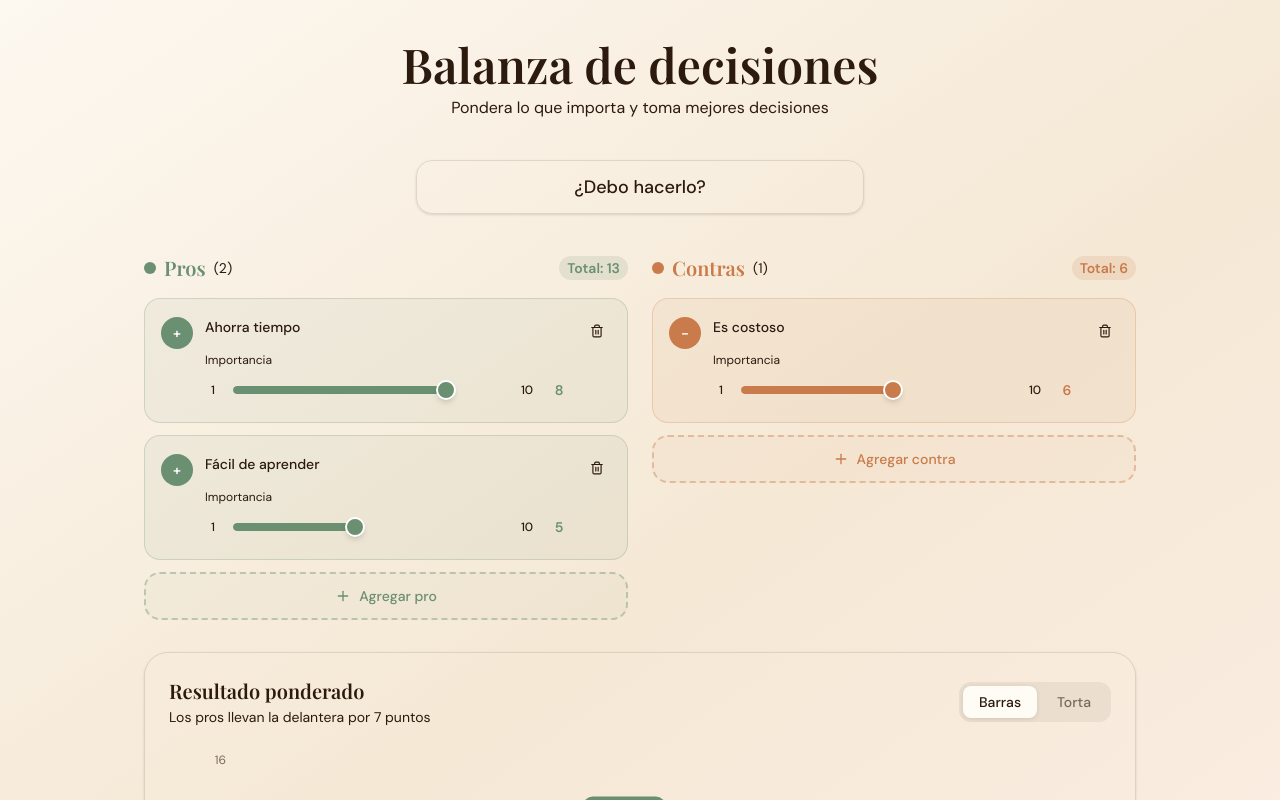
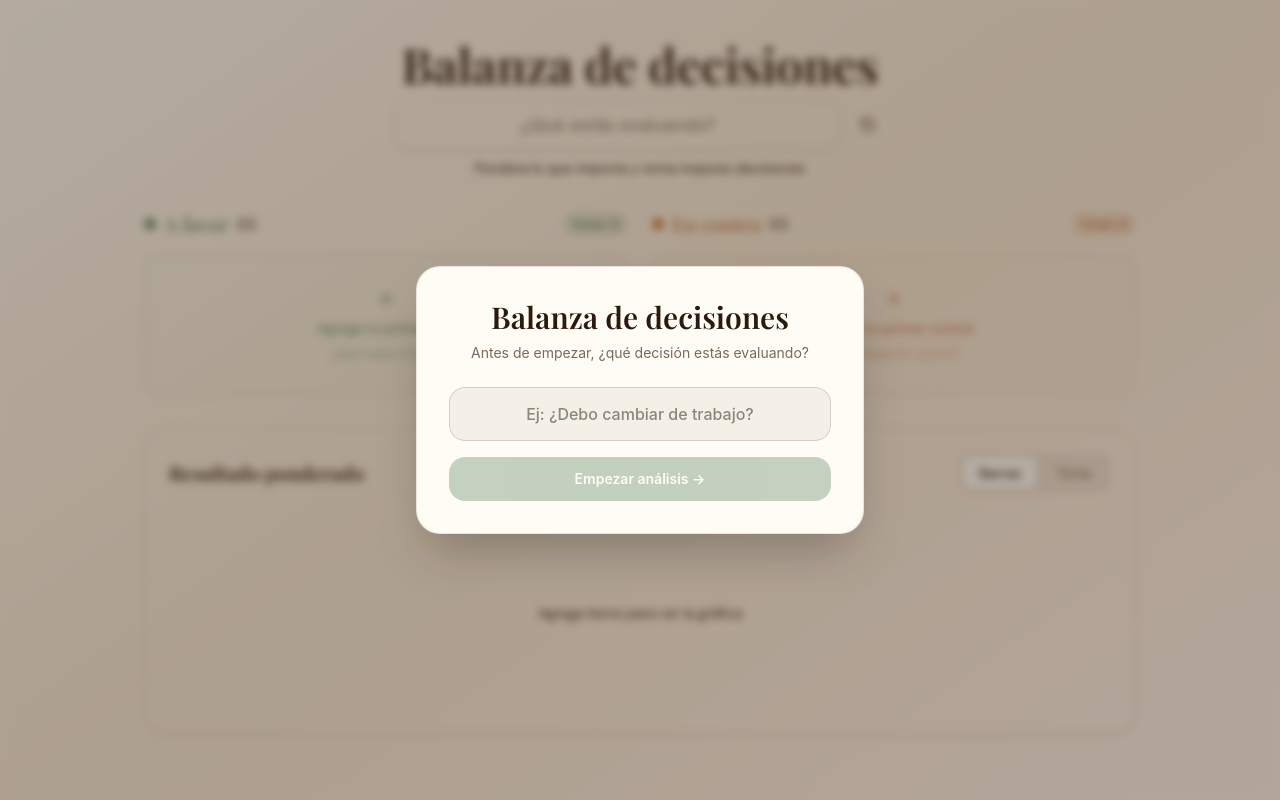
Before and after one commit to Berny890/Pro-Cons, a React (Vite) app: page / in a window 1280 px wide. Shown: the top 800 px of the page. Built offline with nearby package versions, Linux system fonts and the light colour scheme.

Commit message:
UX: welcome modal, localStorage, dynamic headers, empty state

```diff
--- a/src/app/App.tsx
+++ b/src/app/App.tsx
@@ -1,4 +1,4 @@
-import { useState, useId } from "react";
+import { useState, useEffect } from "react";
 import {
   BarChart,
   Bar,
@@ -11,7 +11,7 @@ import {
   ResponsiveContainer,
   Legend,
 } from "recharts";
-import { Plus, Trash2, ChevronUp, ChevronDown } from "lucide-react";
+import { Plus, Trash2, RotateCcw, X } from "lucide-react";
 
 type ItemType = "pro" | "contra";
 
@@ -26,10 +26,83 @@ type ChartType = "bar" | "pie";
 
 const PRO_COLOR = "#6b8f71";
 const CONTRA_COLOR = "#c97b4b";
+const STORAGE_KEY = "balanza-decisiones";
 
 function uid() {
   return Math.random().toString(36).slice(2, 9);
 }
+
+function loadFromStorage(): { items: Item[]; topic: string } | null {
+  try {
+    const raw = localStorage.getItem(STORAGE_KEY);
+    return raw ? JSON.parse(raw) : null;
+  } catch {
+    return null;
+  }
+}
+
+function saveToStorage(items: Item[], topic: string) {
+  localStorage.setItem(STORAGE_KEY, JSON.stringify({ items, topic }));
+}
+
+// ── Welcome Modal ─────────────────────────────────────────────────────────────
+
+function WelcomeModal({ onConfirm }: { onConfirm: (topic: string) => void }) {
+  const [value, setValue] = useState("");
+
+  const handleSubmit = (e: React.FormEvent) => {
+    e.preventDefault();
+    if (value.trim()) onConfirm(value.trim());
+  };
+
+  return (
+    <div className="fixed inset-0 z-50 flex items-center justify-center p-4"
+      style={{ backgroundColor: "rgba(44,26,14,0.35)", backdropFilter: "blur(4px)" }}>
+      <div
+        className="w-full max-w-md rounded-3xl p-8 shadow-2xl"
+        style={{ backgroundColor: "#fffcf5", border: "1px solid rgba(44,26,14,0.1)" }}
+      >
+        <div className="text-center mb-6">
+          <h2
+            className="text-3xl font-semibold mb-2"
+            style={{ fontFamily: "'Playfair Display', serif", color: "#2c1a0e" }}
+          >
+            Balanza de decisiones
+          </h2>
+          <p className="text-sm" style={{ color: "#7a6a5a" }}>
+            Antes de empezar, ¿qué decisión estás evaluando?
+          </p>
+        </div>
+
+        <form onSubmit={handleSubmit} className="space-y-4">
+          <input
+            autoFocus
+            type="text"
+            value={value}
+            onChange={(e) => setValue(e.target.value)}
+            placeholder="Ej: ¿Debo cambiar de trabajo?"
+            className="w-full text-center text-base font-medium rounded-2xl px-5 py-3.5 focus:outline-none transition-all"
+            style={{
+              backgroundColor: "rgba(44,26,14,0.05)",
+              border: "1.5px solid rgba(44,26,14,0.15)",
+              color: "#2c1a0e",
+            }}
+          />
+          <button
+            type="submit"
+            disabled={!value.trim()}
+            className="w-full py-3 rounded-2xl text-white font-semibold text-sm transition-all duration-200 disabled:opacity-40 hover:opacity-90 active:scale-95"
+            style={{ backgroundColor: "#6b8f71" }}
+          >
+            Empezar análisis →
+          </button>
+        </form>
+      </div>
+    </div>
+  );
+}
+
+// ── Weight Slider ─────────────────────────────────────────────────────────────
 
 function WeightSlider({
   value,
@@ -46,7 +119,7 @@ function WeightSlider({
   return (
     <div className="flex items-center gap-3 w-full">
       <span className="text-xs font-medium text-muted-foreground w-4 text-center shrink-0">1</span>
-      <div className="relative flex-1 h-8 flex items-center group cursor-pointer">
+      <div className="relative flex-1 h-8 flex items-center cursor-pointer">
         <div className="w-full h-2 rounded-full bg-muted relative overflow-hidden">
           <div
             className="absolute inset-y-0 left-0 rounded-full transition-all duration-100"
@@ -64,22 +137,18 @@ function WeightSlider({
         />
         <div
           className="absolute w-5 h-5 rounded-full shadow-md border-2 border-white transition-all duration-100 pointer-events-none"
-          style={{
-            left: `calc(${pct}% - 10px)`,
-            backgroundColor: color,
-          }}
+          style={{ left: `calc(${pct}% - 10px)`, backgroundColor: color }}
         />
       </div>
       <span className="text-xs font-medium text-muted-foreground w-4 text-center shrink-0">10</span>
-      <span
-        className="text-sm font-semibold w-6 text-center shrink-0"
-        style={{ color }}
-      >
+      <span className="text-sm font-semibold w-6 text-center shrink-0" style={{ color }}>
         {value}
       </span>
     </div>
   );
 }
+
+// ── Item Card ─────────────────────────────────────────────────────────────────
 
 function ItemCard({
   item,
@@ -101,7 +170,6 @@ function ItemCard({
       }}
     >
       <div className="flex items-start gap-3">
-        {/* Type toggle */}
         <button
           onClick={() => onUpdate({ type: isPro ? "contra" : "pro" })}
           className="shrink-0 mt-0.5 w-8 h-8 rounded-full flex items-center justify-center text-white text-sm font-bold transition-all duration-200 hover:scale-110 active:scale-95"
@@ -119,16 +187,9 @@ function ItemCard({
             placeholder="Describe este punto..."
             className="w-full bg-transparent text-foreground placeholder:text-muted-foreground text-sm font-medium focus:outline-none border-b border-transparent focus:border-border transition-colors pb-0.5"
           />
-
           <div className="mt-3">
-            <span className="text-xs text-muted-foreground mb-1.5 block">
-              Importancia
-            </span>
-            <WeightSlider
-              value={item.weight}
-              onChange={(w) => onUpdate({ weight: w })}
-              type={item.type}
-            />
+            <span className="text-xs text-muted-foreground mb-1.5 block">Importancia</span>
+            <WeightSlider value={item.weight} onChange={(w) => onUpdate({ weight: w })} type={item.type} />
           </div>
         </div>
 
@@ -143,6 +204,30 @@ function ItemCard({
   );
 }
 
+// ── Empty Column State ────────────────────────────────────────────────────────
+
+function EmptyColumn({ type, onAdd }: { type: ItemType; onAdd: () => void }) {
+  const isPro = type === "pro";
+  const color = isPro ? PRO_COLOR : CONTRA_COLOR;
+  return (
+    <button
+      onClick={onAdd}
+      className="w-full rounded-2xl py-8 flex flex-col items-center gap-2 border-2 border-dashed transition-all duration-200 hover:opacity-80 active:scale-95"
+      style={{ borderColor: `${color}40`, backgroundColor: `${color}05`, color }}
+    >
+      <Plus size={22} strokeWidth={1.5} />
+      <span className="text-sm font-medium">
+        {isPro ? "Agrega tu primer pro" : "Agrega tu primer contra"}
+      </span>
+      <span className="text-xs opacity-60">
+        {isPro ? "¿Qué habla a favor?" : "¿Qué habla en contra?"}
+      </span>
+    </button>
+  );
+}
+
+// ── Custom Tooltip ────────────────────────────────────────────────────────────
+
 const CustomTooltip = ({ active, payload }: any) => {
   if (active && payload?.length) {
     return (
@@ -155,58 +240,68 @@ const CustomTooltip = ({ active, payload }: any) => {
   return null;
 };
 
+// ── App ───────────────────────────────────────────────────────────────────────
+
 export default function App() {
-  const [items, setItems] = useState<Item[]>([
-    { id: uid(), label: "Ahorra tiempo", type: "pro", weight: 8 },
-    { id: uid(), label: "Es costoso", type: "contra", weight: 6 },
-    { id: uid(), label: "Fácil de aprender", type: "pro", weight: 5 },
-  ]);
+  const saved = loadFromStorage();
+
+  const [showModal, setShowModal] = useState(!saved);
+  const [topic, setTopic] = useState(saved?.topic ?? "");
+  const [items, setItems] = useState<Item[]>(
+    saved?.items ?? []
+  );
   const [chartType, setChartType] = useState<ChartType>("bar");
-  const [topic, setTopic] = useState("¿Debo hacerlo?");
+  const [showResetConfirm, setShowResetConfirm] = useState(false);
 
-  const addItem = (type: ItemType) => {
-    setItems((prev) => [
-      ...prev,
-      { id: uid(), label: "", type, weight: 5 },
-    ]);
+  useEffect(() => {
+    if (topic) saveToStorage(items, topic);
+  }, [items, topic]);
+
+  const handleStart = (t: string) => {
+    setTopic(t);
+    setShowModal(false);
   };
 
-  const updateItem = (id: string, changes: Partial<Item>) => {
-    setItems((prev) =>
-      prev.map((item) => (item.id === id ? { ...item, ...changes } : item))
-    );
+  const handleReset = () => {
+    localStorage.removeItem(STORAGE_KEY);
+    setItems([]);
+    setTopic("");
+    setShowModal(true);
+    setShowResetConfirm(false);
   };
 
-  const deleteItem = (id: string) => {
+  const addItem = (type: ItemType) =>
+    setItems((prev) => [...prev, { id: uid(), label: "", type, weight: 5 }]);
+
+  const updateItem = (id: string, changes: Partial<Item>) =>
+    setItems((prev) => prev.map((item) => (item.id === id ? { ...item, ...changes } : item)));
+
+  const deleteItem = (id: string) =>
     setItems((prev) => prev.filter((item) => item.id !== id));
-  };
 
-  const prosTotal = items
-    .filter((i) => i.type === "pro")
-    .reduce((sum, i) => sum + i.weight, 0);
-  const contraTotal = items
-    .filter((i) => i.type === "contra")
-    .reduce((sum, i) => sum + i.weight, 0);
+  const prosTotal = items.filter((i) => i.type === "pro").reduce((s, i) => s + i.weight, 0);
+  const contraTotal = items.filter((i) => i.type === "contra").reduce((s, i) => s + i.weight, 0);
   const total = prosTotal + contraTotal;
-
-  const barData = [{ name: "Resultado", pros: prosTotal, contras: contraTotal }];
-
-  const pieData = [
-    { name: "Pros", value: prosTotal },
-    { name: "Contras", value: contraTotal },
-  ];
 
   const proItems = items.filter((i) => i.type === "pro");
   const contraItems = items.filter((i) => i.type === "contra");
 
   const winner =
-    prosTotal > contraTotal
-      ? "pros"
-      : contraTotal > prosTotal
-      ? "contras"
-      : "empate";
+    prosTotal > contraTotal ? "pros" : contraTotal > prosTotal ? "contras" : "empate";
+
+  const barData = [{ name: "Resultado", pros: prosTotal, contras: contraTotal }];
+  const pieData = [
+    { name: "A favor", value: prosTotal },
+    { name: "En contra", value: contraTotal },
+  ];
+
+  // Short label for column headers derived from topic
+  const shortTopic = topic.length > 30 ? topic.slice(0, 30) + "…" : topic;
 
   return (
+    <>
+      {showModal && <WelcomeModal onConfirm={handleStart} />}
+
       <div
         className="min-h-screen w-full"
         style={{
@@ -216,30 +311,62 @@ export default function App() {
       >
         <div className="max-w-5xl mx-auto px-4 py-10 pb-20">
           {/* Header */}
-        <div className="text-center mb-10">
+          <div className="text-center mb-8">
             <h1
-            className="text-4xl md:text-5xl font-semibold text-foreground mb-2"
+              className="text-4xl md:text-5xl font-semibold text-foreground mb-3"
               style={{ fontFamily: "'Playfair Display', serif" }}
             >
               Balanza de decisiones
             </h1>
-          <p className="text-muted-foreground text-base">
+
+            {/* Topic editable inline */}
+            <div className="flex justify-center items-center gap-2 mb-2">
+              <input
+                type="text"
+                value={topic}
+                onChange={(e) => setTopic(e.target.value)}
+                className="text-center text-lg font-medium bg-card border border-border rounded-2xl px-5 py-2.5 text-foreground placeholder:text-muted-foreground focus:outline-none focus:ring-2 focus:ring-primary/30 transition-all shadow-sm max-w-md w-full"
+                placeholder="¿Qué estás evaluando?"
+              />
+              <button
+                onClick={() => setShowResetConfirm(true)}
+                className="w-9 h-9 rounded-full flex items-center justify-center text-muted-foreground hover:text-destructive hover:bg-destructive/10 transition-all duration-200 shrink-0"
+                title="Nueva decisión"
+              >
+                <RotateCcw size={16} />
+              </button>
+            </div>
+            <p className="text-muted-foreground text-sm">
               Pondera lo que importa y toma mejores decisiones
             </p>
           </div>
 
-        {/* Topic input */}
-        <div className="flex justify-center mb-10">
-          <div className="relative w-full max-w-md">
-            <input
-              type="text"
-              value={topic}
-              onChange={(e) => setTopic(e.target.value)}
-              className="w-full text-center text-lg font-medium bg-card border border-border rounded-2xl px-5 py-3 text-foreground placeholder:text-muted-foreground focus:outline-none focus:ring-2 focus:ring-primary/30 transition-all shadow-sm"
-              placeholder="¿Qué estás evaluando?"
-            />
+          {/* Reset confirm banner */}
+          {showResetConfirm && (
+            <div
+              className="flex items-center justify-between rounded-2xl px-5 py-3 mb-6 text-sm"
+              style={{ backgroundColor: "rgba(201,123,75,0.1)", border: "1px solid rgba(201,123,75,0.3)" }}
+            >
+              <span style={{ color: "#2c1a0e" }}>
+                ¿Seguro? Se borrará todo y comenzarás una nueva decisión.
+              </span>
+              <div className="flex gap-2 shrink-0 ml-4">
+                <button
+                  onClick={handleReset}
+                  className="px-3 py-1 rounded-lg text-white text-xs font-semibold transition-all hover:opacity-80"
+                  style={{ backgroundColor: CONTRA_COLOR }}
+                >
+                  Sí, nueva decisión
+                </button>
+                <button
+                  onClick={() => setShowResetConfirm(false)}
+                  className="w-6 h-6 rounded-full flex items-center justify-center text-muted-foreground hover:bg-muted transition-all"
+                >
+                  <X size={14} />
+                </button>
               </div>
             </div>
+          )}
 
           {/* Main grid */}
           <div className="grid grid-cols-1 lg:grid-cols-2 gap-6 mb-8">
@@ -247,28 +374,32 @@ export default function App() {
             <div className="flex flex-col gap-3">
               <div className="flex items-center justify-between mb-1">
                 <div className="flex items-center gap-2">
-                <div
-                  className="w-3 h-3 rounded-full"
-                  style={{ backgroundColor: PRO_COLOR }}
-                />
+                  <div className="w-3 h-3 rounded-full" style={{ backgroundColor: PRO_COLOR }} />
                   <h2
                     className="text-xl font-semibold"
                     style={{ fontFamily: "'Playfair Display', serif", color: PRO_COLOR }}
                   >
-                  Pros
+                    A favor
                   </h2>
-                <span className="text-sm text-muted-foreground">
-                  ({proItems.length})
+                  {shortTopic && (
+                    <span className="text-xs text-muted-foreground hidden sm:inline truncate max-w-[140px]">
+                      de {shortTopic}
                     </span>
+                  )}
+                  <span className="text-sm text-muted-foreground">({proItems.length})</span>
                 </div>
                 <span
-                className="text-sm font-semibold px-2 py-0.5 rounded-full"
+                  className="text-sm font-semibold px-2 py-0.5 rounded-full shrink-0"
                   style={{ backgroundColor: "rgba(107,143,113,0.15)", color: PRO_COLOR }}
                 >
                   Total: {prosTotal}
                 </span>
               </div>
 
+              {proItems.length === 0 ? (
+                <EmptyColumn type="pro" onAdd={() => addItem("pro")} />
+              ) : (
+                <>
                   {proItems.map((item) => (
                     <ItemCard
                       key={item.id}
@@ -277,7 +408,6 @@ export default function App() {
                       onDelete={() => deleteItem(item.id)}
                     />
                   ))}
-
                   <button
                     onClick={() => addItem("pro")}
                     className="flex items-center justify-center gap-2 rounded-2xl py-3 text-sm font-medium border-2 border-dashed transition-all duration-200 hover:opacity-80 active:scale-95"
@@ -290,34 +420,40 @@ export default function App() {
                     <Plus size={16} />
                     Agregar pro
                   </button>
+                </>
+              )}
             </div>
 
             {/* Contras column */}
             <div className="flex flex-col gap-3">
               <div className="flex items-center justify-between mb-1">
                 <div className="flex items-center gap-2">
-                <div
-                  className="w-3 h-3 rounded-full"
-                  style={{ backgroundColor: CONTRA_COLOR }}
-                />
+                  <div className="w-3 h-3 rounded-full" style={{ backgroundColor: CONTRA_COLOR }} />
                   <h2
                     className="text-xl font-semibold"
                     style={{ fontFamily: "'Playfair Display', serif", color: CONTRA_COLOR }}
                   >
-                  Contras
+                    En contra
                   </h2>
-                <span className="text-sm text-muted-foreground">
-                  ({contraItems.length})
+                  {shortTopic && (
+                    <span className="text-xs text-muted-foreground hidden sm:inline truncate max-w-[140px]">
+                      de {shortTopic}
                     </span>
+                  )}
+                  <span className="text-sm text-muted-foreground">({contraItems.length})</span>
                 </div>
                 <span
-                className="text-sm font-semibold px-2 py-0.5 rounded-full"
+                  className="text-sm font-semibold px-2 py-0.5 rounded-full shrink-0"
                   style={{ backgroundColor: "rgba(201,123,75,0.15)", color: CONTRA_COLOR }}
                 >
                   Total: {contraTotal}
                 </span>
               </div>
 
+              {contraItems.length === 0 ? (
+                <EmptyColumn type="contra" onAdd={() => addItem("contra")} />
+              ) : (
+                <>
                   {contraItems.map((item) => (
                     <ItemCard
                       key={item.id}
@@ -326,7 +462,6 @@ export default function App() {
                       onDelete={() => deleteItem(item.id)}
                     />
                   ))}
-
                   <button
                     onClick={() => addItem("contra")}
                     className="flex items-center justify-center gap-2 rounded-2xl py-3 text-sm font-medium border-2 border-dashed transition-all duration-200 hover:opacity-80 active:scale-95"
@@ -339,6 +474,8 @@ export default function App() {
                     <Plus size={16} />
                     Agregar contra
                   </button>
+                </>
+              )}
             </div>
           </div>
 
@@ -363,7 +500,6 @@ export default function App() {
                 )}
               </div>
 
-            {/* Chart type toggle */}
               <div
                 className="flex rounded-xl p-1 gap-1"
                 style={{ backgroundColor: "rgba(44,26,14,0.06)" }}
@@ -375,11 +511,7 @@ export default function App() {
                     className="px-4 py-1.5 rounded-lg text-sm font-medium transition-all duration-200"
                     style={
                       chartType === type
-                      ? {
-                          backgroundColor: "#fffcf5",
-                          color: "#2c1a0e",
-                          boxShadow: "0 1px 4px rgba(44,26,14,0.12)",
-                        }
+                        ? { backgroundColor: "#fffcf5", color: "#2c1a0e", boxShadow: "0 1px 4px rgba(44,26,14,0.12)" }
                         : { color: "#7a6a5a" }
                     }
                   >
@@ -391,17 +523,13 @@ export default function App() {
 
             {total === 0 ? (
               <div className="flex items-center justify-center h-48 text-muted-foreground text-sm">
-              Agrega items para ver la gráfica
+                Agrega ítems para ver la gráfica
               </div>
             ) : (
               <ResponsiveContainer width="100%" height={280}>
                 {chartType === "bar" ? (
                   <BarChart data={barData} barCategoryGap="40%" barGap={8}>
-                  <XAxis
-                    axisLine={false}
-                    tickLine={false}
-                    tick={false}
-                  />
+                    <XAxis axisLine={false} tickLine={false} tick={false} />
                     <YAxis
                       axisLine={false}
                       tickLine={false}
@@ -412,12 +540,12 @@ export default function App() {
                     <Legend
                       formatter={(value) => (
                         <span style={{ color: "#7a6a5a", fontSize: 13, fontFamily: "DM Sans" }}>
-                        {value === "pros" ? "Pros" : "Contras"}
+                          {value === "pros" ? "A favor" : "En contra"}
                         </span>
                       )}
                     />
-                  <Bar dataKey="pros" name="Pros" fill={PRO_COLOR} radius={[10, 10, 0, 0]} maxBarSize={100} />
-                  <Bar dataKey="contras" name="Contras" fill={CONTRA_COLOR} radius={[10, 10, 0, 0]} maxBarSize={100} />
+                    <Bar dataKey="pros" name="pros" fill={PRO_COLOR} radius={[10, 10, 0, 0]} maxBarSize={100} />
+                    <Bar dataKey="contras" name="contras" fill={CONTRA_COLOR} radius={[10, 10, 0, 0]} maxBarSize={100} />
                   </BarChart>
                 ) : (
                   <PieChart>
@@ -429,9 +557,7 @@ export default function App() {
                       outerRadius={110}
                       paddingAngle={4}
                       dataKey="value"
-                    label={({ name, percent }) =>
-                      `${name} ${(percent * 100).toFixed(0)}%`
-                    }
+                      label={({ name, percent }) => `${name} ${(percent * 100).toFixed(0)}%`}
                       labelLine={false}
                     >
                       <Cell fill={PRO_COLOR} />
@@ -450,12 +576,11 @@ export default function App() {
               </ResponsiveContainer>
             )}
 
-          {/* Score bars */}
             {total > 0 && (
               <div className="mt-6 space-y-3">
                 <div className="flex items-center gap-3">
-                <span className="text-xs font-medium w-14 text-right shrink-0" style={{ color: PRO_COLOR }}>
-                  Pros {prosTotal}
+                  <span className="text-xs font-medium w-16 text-right shrink-0" style={{ color: PRO_COLOR }}>
+                    A favor {prosTotal}
                   </span>
                   <div className="flex-1 h-2.5 bg-muted rounded-full overflow-hidden">
                     <div
@@ -468,8 +593,8 @@ export default function App() {
                   </span>
                 </div>
                 <div className="flex items-center gap-3">
-                <span className="text-xs font-medium w-14 text-right shrink-0" style={{ color: CONTRA_COLOR }}>
-                  Contras {contraTotal}
+                  <span className="text-xs font-medium w-16 text-right shrink-0" style={{ color: CONTRA_COLOR }}>
+                    En contra {contraTotal}
                   </span>
                   <div className="flex-1 h-2.5 bg-muted rounded-full overflow-hidden">
                     <div
@@ -486,5 +611,6 @@ export default function App() {
           </div>
         </div>
       </div>
+    </>
   );
 }
```
Lines whose indentation alone changed are shown as unchanged.
